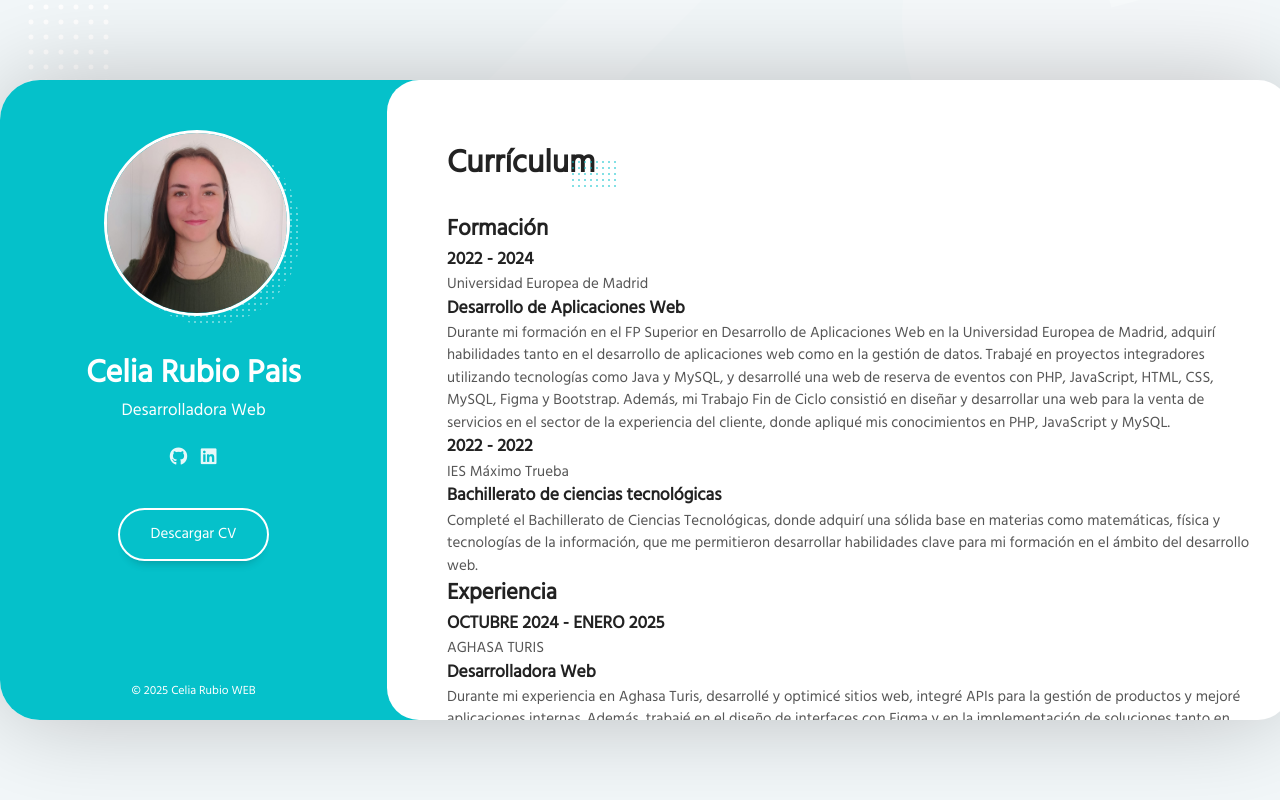
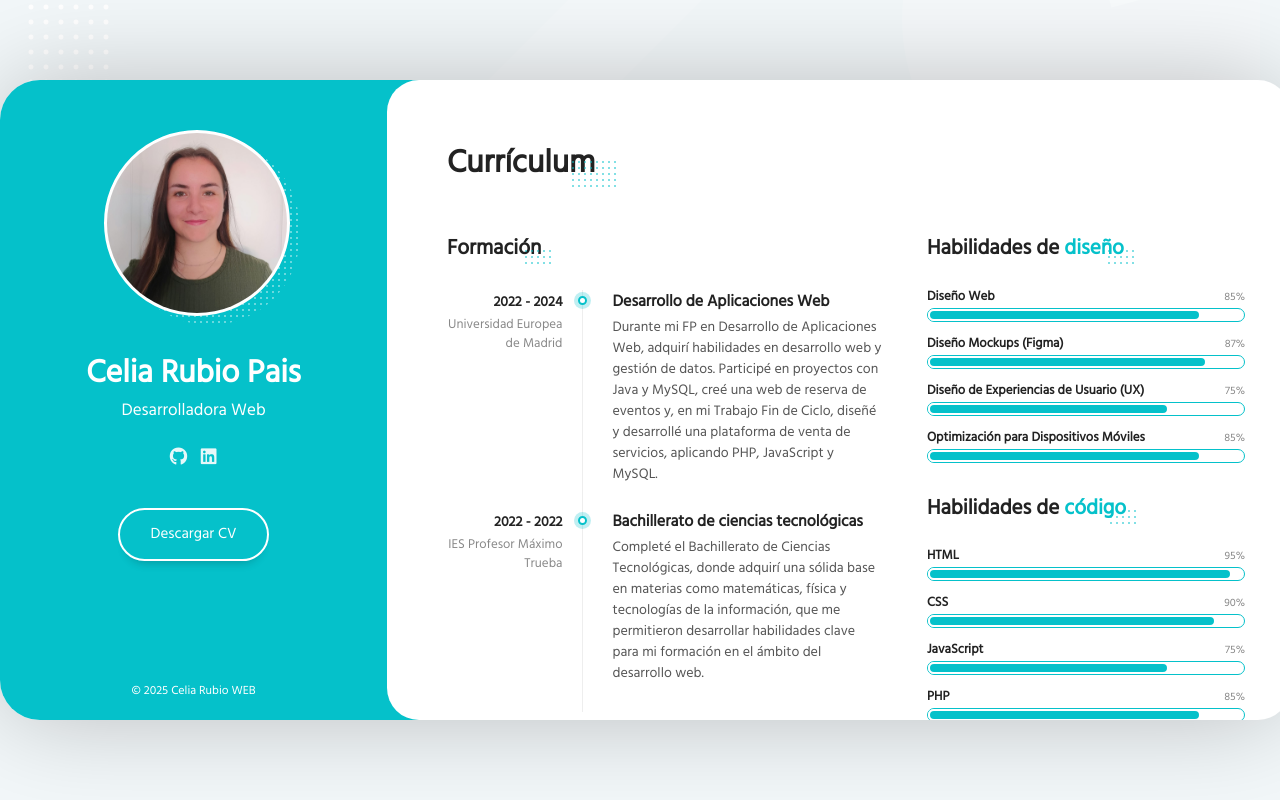
Before and after one commit to rubiocelia/portfolio, a plain HTML site: page curriculum.html in a window 1280 px wide. Shown: the top 800 px of the page. Drawn offline with Linux system fonts and the light colour scheme.

Commit message:
curriculum acabdo

```diff
--- a/assets/css/style.css
+++ b/assets/css/style.css
@@ -70,6 +70,8 @@ label {
   --color-title: #222222;
   --color-subtitle: #888;
   --color-text: #555;
+
+  --color-background-certificates: #f5f5f5;
 }
 
 /* estilos generales */
@@ -377,7 +379,8 @@ body {
   opacity: 0.5;
 }
 
-.title__color {
+.title__color,
+.subtitle__color {
   color: var(--color-secondary);
 }
 
@@ -476,9 +479,257 @@ body {
 
 /* curriculum */
 
-.resume__header {
+.resume__subheader {
   display: inline-block;
   padding-right: 1.2rem;
   margin-bottom: 2.5rem;
   position: relative;
 }
+
+.resume__subtitle {
+  font-size: 2.1rem;
+}
+
+.resume__subtitle::after {
+  content: "";
+  position: absolute;
+  top: 15px;
+  right: 0;
+  height: 20px;
+  width: 30px;
+  background-image: -webkit-radial-gradient(
+    center center,
+    var(--color-secondary),
+    var(--color-secondary) 1px,
+    transparent 0px,
+    transparent 100%
+  );
+  background-size: 6px 6px;
+  opacity: 0.5;
+}
+
+/* curriculum */
+
+.resume__container {
+  width: 100%;
+  display: flex;
+  flex-direction: row;
+}
+
+.resume__left {
+  flex-basis: 58%;
+  margin-right: 1.5rem;
+}
+
+.resume__timelines {
+  margin-bottom: 5rem;
+}
+
+.timelines__timeline {
+  position: relative;
+  width: 100%;
+  margin-bottom: 1.5rem;
+  display: flex;
+  flex-direction: row;
+}
+
+.timeline__header {
+  flex-basis: 30%;
+  text-align: right;
+  padding-right: 2.5rem;
+}
+
+.timeline__year {
+  margin: 0.3rem 0;
+  line-height: 1.9rem;
+  font-size: 1.4rem;
+}
+
+.timeline__company {
+  display: block;
+  font-size: 1.3rem;
+  font-weight: 300;
+  color: var(--color-subtitle);
+}
+
+.timeline__description {
+  width: 70%;
+  padding-left: 2.5rem;
+  padding-right: 1.5rem;
+}
+
+.timeline__title {
+  font-size: 1.6rem;
+  margin-bottom: 0.3rem;
+}
+
+.timeline__text {
+  font-size: 1.4rem;
+  margin-bottom: 1rem;
+}
+
+.timeline__divider {
+  position: absolute;
+  top: 0;
+  left: 30%;
+  bottom: -18px;
+  width: 1px;
+  background-color: var(--color-background-scroll);
+}
+
+.timeline__divider::before {
+  content: "";
+  position: absolute;
+  margin-top: 0.2rem;
+  margin-left: -0.8rem;
+  width: 1.7rem;
+  height: 1.7rem;
+  background-color: var(--color-secondary);
+  border-radius: 10rem;
+  opacity: 0.25;
+}
+
+.timeline__divider::after {
+  content: "";
+  position: absolute;
+  margin-top: 0.6rem;
+  margin-left: -0.4rem;
+  width: 0.9rem;
+  height: 0.9rem;
+  background-color: var(--color-principal);
+  border-radius: 10rem;
+  border: 2px solid var(--color-secondary);
+  opacity: 1;
+}
+
+.resume__right {
+  flex-basis: 41%;
+  padding: 0 1.5rem;
+}
+
+.resume__skills {
+  width: 100%;
+  margin-bottom: 3rem;
+}
+
+.skills__title {
+  display: flex;
+  justify-content: space-between;
+}
+
+.skills__text {
+  font-size: 1.3rem;
+  line-height: 1.4rem;
+  margin-bottom: 0.4rem;
+}
+
+.skills__number {
+  font-size: 1.1rem;
+  line-height: 1.4rem;
+  margin-bottom: 0.4rem;
+  color: var(--color-subtitle);
+}
+
+.skills__progressbar {
+  height: 1.2rem;
+  border: 1px solid var(--color-secondary);
+  border-radius: 1rem;
+  background-color: var(--color-principal);
+  margin-bottom: 1.5rem;
+}
+
+.skills__percentage {
+  height: 0.8rem;
+  background-color: var(--color-secondary);
+  border: 2px solid var(--color-principal);
+  border-radius: 1rem;
+}
+
+.skills__percentage--85 {
+  width: 85%;
+}
+
+.skills__percentage--87 {
+  width: 87%;
+}
+
+.skills__percentage--75 {
+  width: 75%;
+}
+
+.skills__percentage--90 {
+  width: 90%;
+}
+
+.skills__percentage--95 {
+  width: 95%;
+}
+
+.skills__percentage--60 {
+  width: 60%;
+}
+
+.knowledges__list {
+  display: flex;
+  flex-direction: row;
+  flex-wrap: wrap;
+}
+
+.knowledges__option {
+  padding: 0.4rem 1rem;
+  margin: 0.3rem;
+  font-size: 1.3rem;
+  background-color: var(--color-secondary);
+  border-radius: 0.3rem;
+  color: var(--color-principal);
+}
+
+.certificates__container {
+  display: flex;
+  flex-direction: row;
+  gap: 3rem;
+}
+
+.certificates__certificate {
+  flex-basis: calc(50% - 1.5rem);
+  border: 2px solid var(--color-icon);
+  border-radius: 0.8rem;
+  display: flex;
+  flex-direction: row;
+}
+
+.certificate__logo {
+  width: 15rem;
+  padding: 2.5rem;
+  background-color: var(--color-background-certificates);
+  border-radius: 0.8rem 0 0 0.8rem;
+  display: flex;
+  justify-content: center;
+  align-items: center;
+}
+
+.certificates__image {
+  width: 100%;
+}
+
+.certificate__content {
+  padding: 2rem 2.5rem;
+}
+
+.certificate__title {
+  font-size: 1.6rem;
+  margin-bottom: 0.5rem;
+}
+
+.certificate__id {
+  display: block;
+  font-size: 1.3rem;
+  color: var(--color-subtitle);
+  margin-bottom: 0.3rem;
+}
+
+.certificate__date {
+  font-size: 1rem;
+  color: var(--color-subtitle);
+  opacity: 0.7;
+}
--- a/curriculum.html
+++ b/curriculum.html
@@ -133,10 +133,10 @@
 
                         <div class="resume__timelines">
 
-                            <article class="timelines__item">
+                            <article class="timelines__timeline">
                                 <header class="timeline__header">
-                                    <h3 class="tiemline__year">2022 - 2024</h3>
-                                    <span class="tiemline__company">Universidad Europea de Madrid</span>
+                                    <h3 class="timeline__year">2022 - 2024</h3>
+                                    <span class="timeline__company">Universidad Europea de Madrid</span>
                                 </header>
 
                                 <div class="timeline__divider">
@@ -145,24 +145,20 @@
 
                                 <div class="timeline__description">
                                     <h3 class="timeline__title">Desarrollo de Aplicaciones Web</h3>
-                                    <p class="timeline__description">Durante mi formación en el FP Superior en
-                                        Desarrollo de Aplicaciones Web en la Universidad Europea de Madrid, adquirí
-                                        habilidades tanto en el desarrollo de aplicaciones web como en la gestión de
-                                        datos. Trabajé en proyectos integradores utilizando tecnologías como Java y
-                                        MySQL, y desarrollé una web de reserva de eventos con PHP, JavaScript, HTML,
-                                        CSS, MySQL, Figma y Bootstrap. Además, mi Trabajo Fin de Ciclo consistió en
-                                        diseñar y desarrollar una web para la venta de servicios en el sector de la
-                                        experiencia del cliente, donde apliqué mis conocimientos en PHP, JavaScript y
-                                        MySQL.
+                                    <p class="timeline__text">Durante mi FP en Desarrollo de Aplicaciones Web, adquirí
+                                        habilidades en desarrollo web y gestión
+                                        de datos. Participé en proyectos con Java y MySQL, creé una web de reserva de
+                                        eventos y, en mi Trabajo Fin de Ciclo, diseñé y desarrollé una plataforma de
+                                        venta de servicios, aplicando PHP, JavaScript y MySQL.
 
                                     </p>
                                 </div>
                             </article>
 
-                            <article class="timelines__item">
+                            <article class="timelines__timeline">
                                 <header class="timeline__header">
-                                    <h3 class="tiemline__year">2022 - 2022</h3>
-                                    <span class="tiemline__company">IES Máximo Trueba</span>
+                                    <h3 class="timeline__year">2022 - 2022</h3>
+                                    <span class="timeline__company">IES Profesor Máximo Trueba</span>
                                 </header>
 
                                 <div class="timeline__divider">
@@ -171,7 +167,7 @@
 
                                 <div class="timeline__description">
                                     <h3 class="timeline__title">Bachillerato de ciencias tecnológicas</h3>
-                                    <p class="timeline__description">Completé el Bachillerato de Ciencias Tecnológicas,
+                                    <p class="timeline__text">Completé el Bachillerato de Ciencias Tecnológicas,
                                         donde adquirí una sólida base en materias como matemáticas, física y tecnologías
                                         de la información, que me permitieron desarrollar habilidades clave para mi
                                         formación en el ámbito del desarrollo web.
@@ -187,10 +183,10 @@
 
                         <div class="resume__timelines">
 
-                            <article class="timelines__item">
+                            <article class="timelines__timeline">
                                 <header class="timeline__header">
-                                    <h3 class="tiemline__year">OCTUBRE 2024 - ENERO 2025</h3>
-                                    <span class="tiemline__company">AGHASA TURIS</span>
+                                    <h3 class="timeline__year">Oct. 2024 - Ene. 2025</h3>
+                                    <span class="timeline__company">Aghasa Turis</span>
                                 </header>
 
                                 <div class="timeline__divider">
@@ -199,7 +195,7 @@
 
                                 <div class="timeline__description">
                                     <h3 class="timeline__title">Desarrolladora Web</h3>
-                                    <p class="timeline__description">Durante mi experiencia en Aghasa Turis,
+                                    <p class="timeline__text">Durante mi experiencia en Aghasa Turis,
                                         desarrollé y optimicé sitios web, integré APIs para la gestión de productos y
                                         mejoré aplicaciones internas. Además, trabajé en el diseño de interfaces con
                                         Figma y en la implementación de soluciones tanto en frontend como en backend.
@@ -207,10 +203,10 @@
                                 </div>
                             </article>
 
-                            <article class="timelines__item">
+                            <article class="timelines__timeline">
                                 <header class="timeline__header">
-                                    <h3 class="tiemline__year">Abril 2024 - Julio 2024</h3>
-                                    <span class="tiemline__company">QUID QUALITAS</span>
+                                    <h3 class="timeline__year">Abr. 2024 - Jul. 2024</h3>
+                                    <span class="timeline__company">Quid Qualitas</span>
                                 </header>
 
                                 <div class="timeline__divider">
@@ -219,7 +215,7 @@
 
                                 <div class="timeline__description">
                                     <h3 class="timeline__title">Desarrolladora Web en Formación</h3>
-                                    <p class="timeline__description">Desarrollé una plataforma web para la venta de
+                                    <p class="timeline__text">Desarrollé una plataforma web para la venta de
                                         servicios de Quid Qualitas, empresa especializada en experiencia del cliente.
                                         Implementé soluciones personalizadas, optimicé la experiencia del usuario y
                                         aseguré la funcionalidad del sitio.
@@ -228,10 +224,10 @@
                                 </div>
                             </article>
 
-                            <article class="timelines__item">
+                            <article class="timelines__timeline">
                                 <header class="timeline__header">
-                                    <h3 class="tiemline__year">Septiembre 2022 - Actualidad</h3>
-                                    <span class="tiemline__company">Asociación Boadilla Voleibol</span>
+                                    <h3 class="timeline__year">Sep. 2022 - Act.</h3>
+                                    <span class="timeline__company">Asociación Boadilla Voleibol</span>
                                 </header>
 
                                 <div class="timeline__divider">
@@ -240,13 +236,10 @@
 
                                 <div class="timeline__description">
                                     <h3 class="timeline__title">Entrenadora de Voleibol</h3>
-                                    <p class="timeline__description">Con más de tres años de experiencia como
-                                        entrenadora de voleibol, dirijo equipos en categorías juveniles, cadetes e
-                                        infantiles. Planifico y coordino entrenamientos, enfocándome en el desarrollo
-                                        técnico, táctico y físico de los jugadores. Además, preparo a los equipos para
-                                        competiciones locales, promoviendo valores como el trabajo en equipo y la
-                                        disciplina. Mi experiencia como jugadora en un equipo senior me da una
-                                        perspectiva completa tanto en la cancha como fuera de ella.</p>
+                                    <p class="timeline__text">Con más de tres años como entrenadora de voleibol,
+                                        planifico entrenamientos y preparo a los jugadores para
+                                        competiciones, fomentando trabajo en equipo y disciplina. Mi experiencia como
+                                        jugadora senior me brinda una visión completa del deporte.</p>
                                 </div>
                             </article>
 
@@ -256,7 +249,7 @@
 
                     <section class="resume__right">
                         <header class="resume__subheader">
-                            <h2 class="resume__subtitle">Habilidades de diseño</h2>
+                            <h2 class="resume__subtitle">Habilidades de <span class="subtitle__color">diseño</span></h2>
                         </header>
 
                         <div class="resume__skills">
@@ -267,18 +260,18 @@
                             </article>
 
                             <div class="skills__progressbar">
-                                <div class="skills__percentage">
+                                <div class="skills__percentage skills__percentage--85">
 
                                 </div>
                             </div>
 
                             <article class="skills__title">
-                                <h4 class="skills__text">Diseño Mockups</h4>
-                                <span class="skills__number">80%</span>
+                                <h4 class="skills__text">Diseño Mockups (Figma)</h4>
+                                <span class="skills__number">87%</span>
                             </article>
 
                             <div class="skills__progressbar">
-                                <div class="skills__percentage">
+                                <div class="skills__percentage skills__percentage--87">
 
                                 </div>
                             </div>
@@ -289,7 +282,7 @@
                             </article>
 
                             <div class="skills__progressbar">
-                                <div class="skills__percentage">
+                                <div class="skills__percentage skills__percentage--75">
 
                                 </div>
                             </div>
@@ -300,7 +293,7 @@
                             </article>
 
                             <div class="skills__progressbar">
-                                <div class="skills__percentage">
+                                <div class="skills__percentage skills__percentage--85">
 
                                 </div>
                             </div>
@@ -308,7 +301,7 @@
                         </div>
 
                         <header class="resume__subheader">
-                            <h2 class="resume__subtitle">Habilidades de código</h2>
+                            <h2 class="resume__subtitle">Habilidades de <span class="subtitle__color">código</span></h2>
                         </header>
 
                         <div class="resume__skills">
@@ -319,7 +312,7 @@
                             </article>
 
                             <div class="skills__progressbar">
-                                <div class="skills__percentage">
+                                <div class="skills__percentage skills__percentage--95">
 
                                 </div>
                             </div>
@@ -330,7 +323,7 @@
                             </article>
 
                             <div class="skills__progressbar">
-                                <div class="skills__percentage">
+                                <div class="skills__percentage skills__percentage--90">
 
                                 </div>
                             </div>
@@ -341,7 +334,7 @@
                             </article>
 
                             <div class="skills__progressbar">
-                                <div class="skills__percentage">
+                                <div class="skills__percentage skills__percentage--75">
 
                                 </div>
                             </div>
@@ -352,7 +345,7 @@
                             </article>
 
                             <div class="skills__progressbar">
-                                <div class="skills__percentage">
+                                <div class="skills__percentage skills__percentage--85">
 
                                 </div>
                             </div>
@@ -363,7 +356,7 @@
                             </article>
 
                             <div class="skills__progressbar">
-                                <div class="skills__percentage">
+                                <div class="skills__percentage skills__percentage--75">
 
                                 </div>
                             </div>
@@ -374,7 +367,7 @@
                             </article>
 
                             <div class="skills__progressbar">
-                                <div class="skills__percentage">
+                                <div class="skills__percentage skills__percentage--60">
 
                                 </div>
                             </div>
@@ -398,7 +391,7 @@
                 </div>
 
                 <div class="resume__certificates">
-                    <header class="resume__header">
+                    <header class="resume__subheader">
                         <h2 class="resume__subtitle">Certificados</h2>
                     </header>
 
@@ -410,7 +403,7 @@
                             </div>
                             <div class="certificate__content">
                                 <h4 class="certificate__title">Certificado en maquetación</h4>
-                                <span class="certificate__id">210404</span>
+                                <span class="certificate__id">ID Verfificación: 210404</span>
                                 <span class="certificate__date">junio 2023</span>
                             </div>
                         </article>
@@ -421,7 +414,7 @@
                             </div>
                             <div class="certificate__content">
                                 <h4 class="certificate__title">Certificado en maquetación</h4>
-                                <span class="certificate__id">210404</span>
+                                <span class="certificate__id">ID Verfificación: 210404</span>
                                 <span class="certificate__date">junio 2023</span>
                             </div>
                         </article>
```
